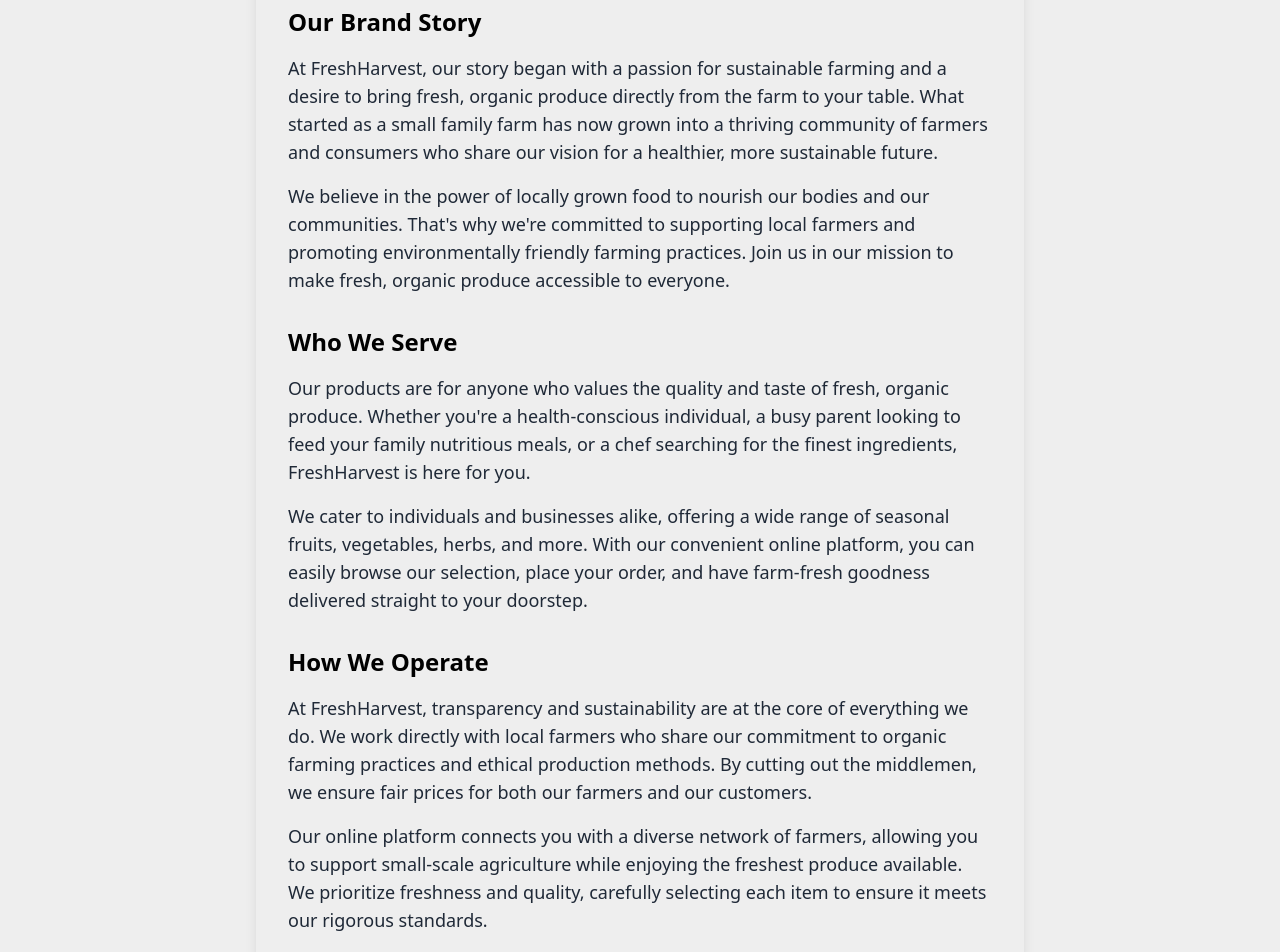
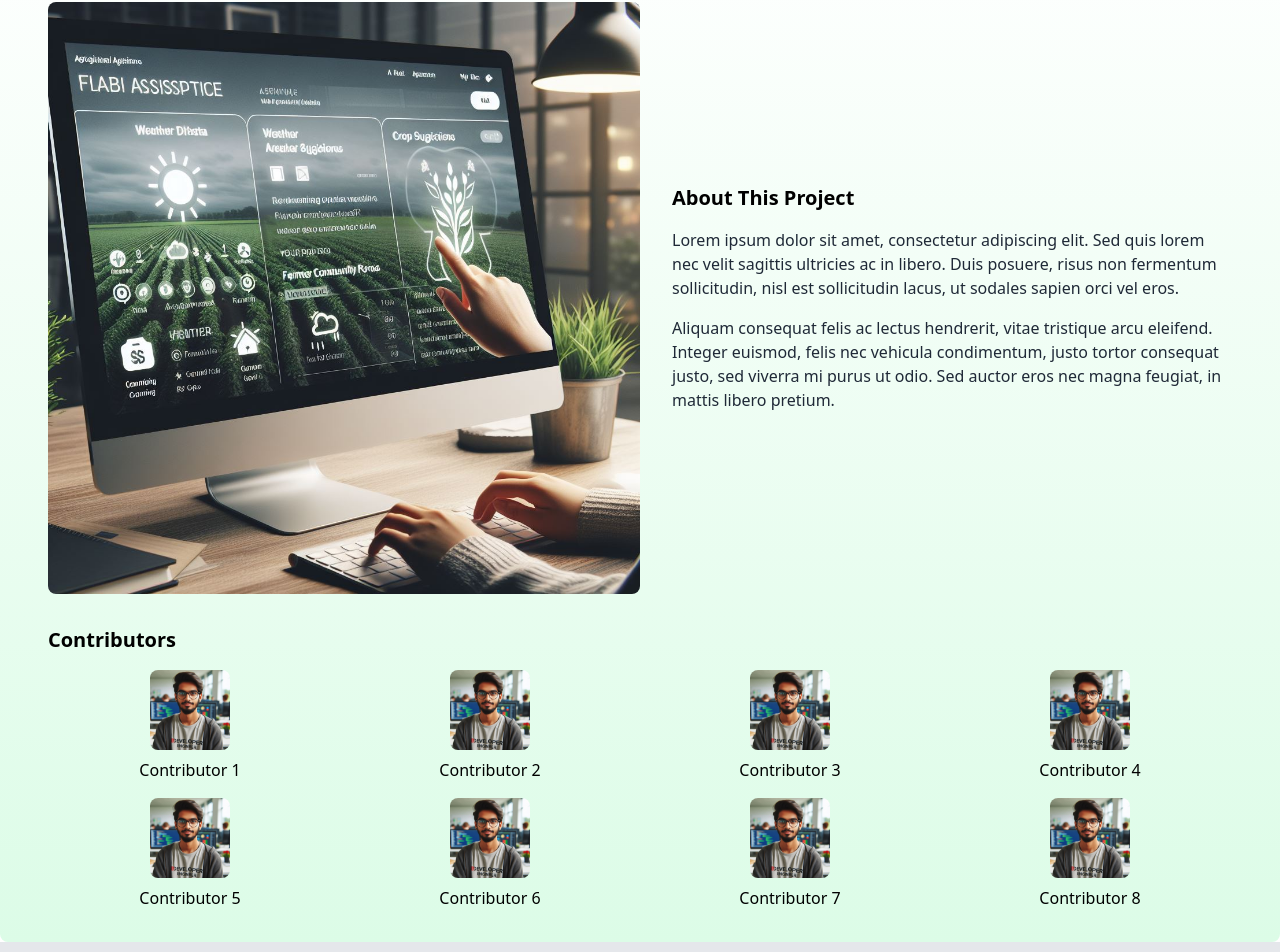
Before and after one commit to shivamkasaudhan/Agri-Connect, a React (Vite) app in the folder frontend/: page /about in a window 1280 px wide. Shown: the part 170-1122 px from the top of the page. Built offline with nearby package versions, Linux system fonts and the light colour scheme.

Commit message:
Modified about page

```diff
--- a/frontend/src/Components/About.jsx
+++ b/frontend/src/Components/About.jsx
@@ -1,69 +1,106 @@
 import React from 'react';
 import Layout from './layout/layout';
+import AboutImage from './about.jpeg'; // Import the image for the About section
+import user from './user.jpeg';
+
 function AboutUsPage() {
   return (
     <Layout>
-    <div className="min-h-screen bg-brandWhite flex justify-center items-center">
-      <div className="max-w-3xl w-full mx-4 bg-brandWhite rounded-lg shadow-lg p-8">
-        <h1 className="text-4xl font-bold text-center mb-8 text-primary">About Us</h1>
+      <div className="container mx-auto py-8 bg-gradient-to-b from-transparent to-green-100 rounded-lg overflow-hidden">
+        {/* About Heading */}
+        <div className="text-center mb-8">
+          <h1 className="text-3xl font-semibold text-brandBlue">About Us</h1>
+        </div>
 
-        {/* Brand Story */}
-        <section className="mb-8">
-          <h2 className="text-2xl font-bold mb-4">Our Brand Story</h2>
-          <p className="text-lg text-gray-800 mb-4">
-            At FreshHarvest, our story began with a passion for sustainable farming and a desire to bring fresh, organic produce directly from the farm to your table. What started as a small family farm has now grown into a thriving community of farmers and consumers who share our vision for a healthier, more sustainable future.
-          </p>
-          <p className="text-lg text-gray-800 mb-4">
-            We believe in the power of locally grown food to nourish our bodies and our communities. That's why we're committed to supporting local farmers and promoting environmentally friendly farming practices. Join us in our mission to make fresh, organic produce accessible to everyone.
-          </p>
-        </section>
+        {/* About Content */}
+        <div className="flex items-center">
+          {/* About Image */}
+          <div className="w-1/2 h-1/2">
+            <img
+              src={AboutImage}
+              alt="About"
+              className="w-full rounded-lg hover:opacity-80 transition-opacity duration-300"
+            />
+          </div>
 
-        {/* Who We Serve */}
-        <section className="mb-8">
-          <h2 className="text-2xl font-bold mb-4">Who We Serve</h2>
-          <p className="text-lg text-gray-800 mb-4">
-            Our products are for anyone who values the quality and taste of fresh, organic produce. Whether you're a health-conscious individual, a busy parent looking to feed your family nutritious meals, or a chef searching for the finest ingredients, FreshHarvest is here for you.
-          </p>
-          <p className="text-lg text-gray-800 mb-4">
-            We cater to individuals and businesses alike, offering a wide range of seasonal fruits, vegetables, herbs, and more. With our convenient online platform, you can easily browse our selection, place your order, and have farm-fresh goodness delivered straight to your doorstep.
-          </p>
-        </section>
+          {/* About Text */}
+          <div className="w-1/2 pl-8">
+            <h2 className="text-xl font-semibold mb-4">About This Project</h2>
+            <p className="mb-4 text-gray-800">
+              Lorem ipsum dolor sit amet, consectetur adipiscing elit. Sed quis lorem nec velit sagittis ultricies ac in libero.
+              Duis posuere, risus non fermentum sollicitudin, nisl est sollicitudin lacus, ut sodales sapien orci vel eros.
+            </p>
+            <p className="text-gray-800">
+              Aliquam consequat felis ac lectus hendrerit, vitae tristique arcu eleifend. Integer euismod, felis nec vehicula
+              condimentum, justo tortor consequat justo, sed viverra mi purus ut odio. Sed auctor eros nec magna feugiat, in
+              mattis libero pretium.
+            </p>
+          </div>
+        </div>
 
-        {/* How We Operate */}
-        <section className="mb-8">
-          <h2 className="text-2xl font-bold mb-4">How We Operate</h2>
-          <p className="text-lg text-gray-800 mb-4">
-            At FreshHarvest, transparency and sustainability are at the core of everything we do. We work directly with local farmers who share our commitment to organic farming practices and ethical production methods. By cutting out the middlemen, we ensure fair prices for both our farmers and our customers.
-          </p>
-          <p className="text-lg text-gray-800 mb-4">
-            Our online platform connects you with a diverse network of farmers, allowing you to support small-scale agriculture while enjoying the freshest produce available. We prioritize freshness and quality, carefully selecting each item to ensure it meets our rigorous standards.
-          </p>
-        </section>
-
-        {/* The Face of Our Business */}
-        <section className="mb-8">
-          <h2 className="text-2xl font-bold mb-4">The Face of Our Business</h2>
-          <p className="text-lg text-gray-800 mb-4">
-            Meet the team behind FreshHarvest – a group of passionate individuals dedicated to bringing you the best in organic produce. Our founders, Sarah and David, started this journey with a shared love for farming and a commitment to sustainability. Today, they lead a team of farmers, food enthusiasts, and customer service experts who are here to serve you.
-          </p>
-          {/* Include images of founders or team members here */}
-        </section>
-
-        {/* Persuasive Content */}
-        <section className="mb-8">
-          <h2 className="text-2xl font-bold mb-4">Persuasive Content</h2>
-          <p className="text-lg text-gray-800 mb-4">
-            Ready to experience the difference with FreshHarvest? Explore our wide selection of farm-fresh produce, browse our recipe ideas for inspiration, and join our community of food lovers who are passionate about supporting local agriculture. Together, we can create a healthier, more sustainable future for all.
-          </p>
-        </section>
-
-        {/* Call to Action */}
-        <section>
-          {/* Add your call to action here, such as buttons, links, etc. */}
-          <button className="bg-primary text-white py-2 px-4 rounded-md hover:bg-blue-600">Shop Now</button>
-        </section>
+        {/* Contribution Section */}
+        <div className="mt-8">
+          <h2 className="text-xl font-semibold mb-4">Contributors</h2>
+          <div className="grid grid-cols-4 gap-4">
+            {/* Contributor 1 */}
+            <div className="text-center">
+              <a href="https://www.linkedin.com/in/shivamkasaudhan/" target="_blank" rel="noopener noreferrer">
+                <img src={user} alt="Contributor 1" className="w-20 h-20 mx-auto mb-2 rounded-lg hover:scale-105 transition-transform duration-300" />
+              </a>
+              <p>Contributor 1</p>
+            </div>
+            {/* Contributor 2 */}
+            <div className="text-center">
+              <a href="https://www.linkedin.com/in/shivamkasaudhan/" target="_blank" rel="noopener noreferrer">
+                <img src={user} alt="Contributor 2" className="w-20 h-20 mx-auto mb-2 rounded-lg hover:scale-105 transition-transform duration-300" />
+              </a>
+              <p>Contributor 2</p>
+            </div>
+            {/* Contributor 3 */}
+            <div className="text-center">
+              <a href="https://www.linkedin.com/in/shivamkasaudhan/" target="_blank" rel="noopener noreferrer">
+                <img src={user} alt="Contributor 3" className="w-20 h-20 mx-auto mb-2 rounded-lg hover:scale-105 transition-transform duration-300" />
+              </a>
+              <p>Contributor 3</p>
+            </div>
+            {/* Contributor 4 */}
+            <div className="text-center">
+              <a href="https://www.linkedin.com/in/shivamkasaudhan/" target="_blank" rel="noopener noreferrer">
+                <img src={user} alt="Contributor 4" className="w-20 h-20 mx-auto mb-2 rounded-lg hover:scale-105 transition-transform duration-300" />
+              </a>
+              <p>Contributor 4</p>
+            </div>
+            {/* Contributor 5 */}
+            <div className="text-center">
+              <a href="https://www.linkedin.com/in/shivamkasaudhan/" target="_blank" rel="noopener noreferrer">
+                <img src={user} alt="Contributor 5" className="w-20 h-20 mx-auto mb-2 rounded-lg hover:scale-105 transition-transform duration-300" />
+              </a>
+              <p>Contributor 5</p>
+            </div>
+            {/* Contributor 6 */}
+            <div className="text-center">
+              <a href="https://www.linkedin.com/in/shivamkasaudhan/" target="_blank" rel="noopener noreferrer">
+                <img src={user} alt="Contributor 6" className="w-20 h-20 mx-auto mb-2 rounded-lg hover:scale-105 transition-transform duration-300" />
+              </a>
+              <p>Contributor 6</p>
+            </div>
+            {/* Contributor 7 */}
+            <div className="text-center">
+              <a href="https://www.linkedin.com/in/shivamkasaudhan/" target="_blank" rel="noopener noreferrer">
+                <img src={user} alt="Contributor 7" className="w-20 h-20 mx-auto mb-2 rounded-lg hover:scale-105 transition-transform duration-300" />
+              </a>
+              <p>Contributor 7</p>
+            </div>
+            {/* Contributor 8 */}
+            <div className="text-center">
+              <a href="https://www.linkedin.com/in/shivamkasaudhan/" target="_blank" rel="noopener noreferrer">
+                <img src={user} alt="Contributor 8" className="w-20 h-20 mx-auto mb-2 rounded-lg hover:scale-105 transition-transform duration-300" />
+              </a>
+              <p>Contributor 8</p>
+            </div>
+          </div>
+        </div>
       </div>
-    </div>
     </Layout>
   );
 }
```
Also changed, not shown: frontend/src/Components/about.jpeg (added), frontend/src/Components/user.jpeg (added).
